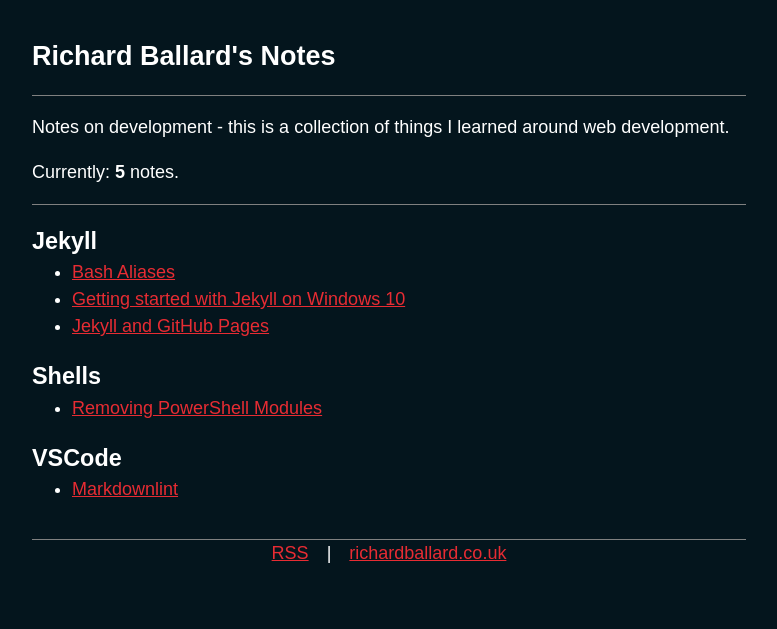
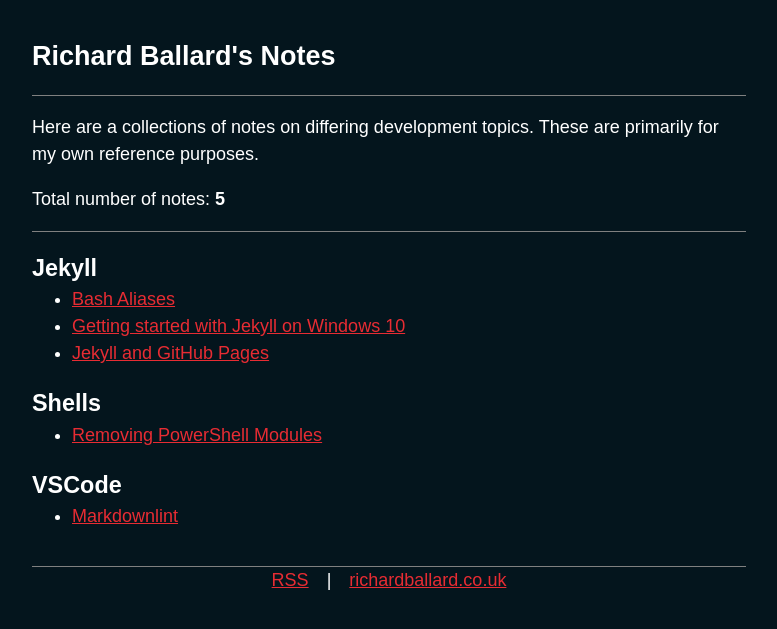
Before and after one commit to richardballard/notes, a Jekyll site: the page built from index.md, in a window 1280 px wide. Shown: the top 629 px of the page, without its empty margins (251-1028 px from the left). Built offline with Jekyll 4.4.1, drawn with Linux system fonts in a browser that asks for light colours; a script that is not in the unit is left out.

Commit message:
Updated index with new description

```diff
--- a/index.md
+++ b/index.md
@@ -2,13 +2,13 @@
 layout: home
 ---
 
-Notes on development - this is a collection of things I learned around web development.
+Here are a collections of notes on differing development topics. These are primarily for my own reference purposes.
 
 {% assign counter = 0 %}
 {% for post in site.posts %}
   {% assign counter = counter | plus: 1 %}
 {% endfor %}
 
-Currently: <b>{{counter}}</b> notes.
+Total number of notes: <b>{{counter}}</b>
 
 ---
```
